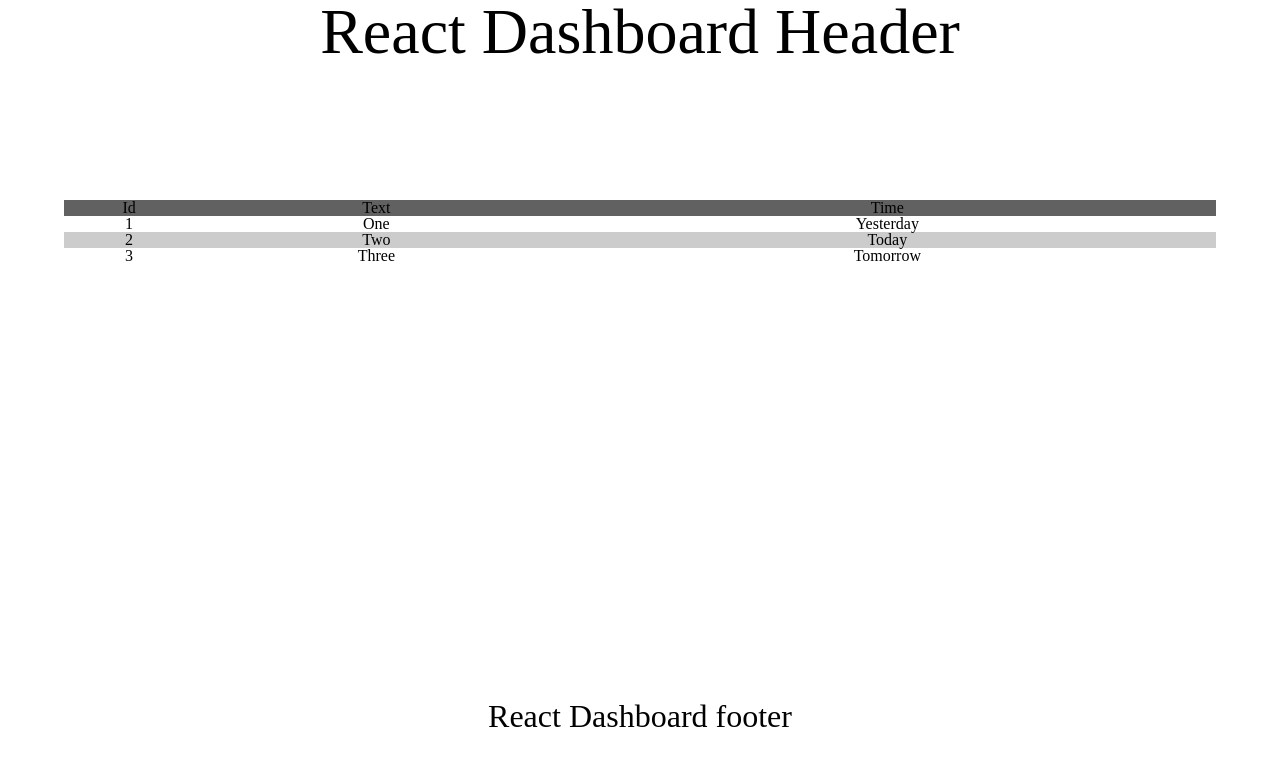
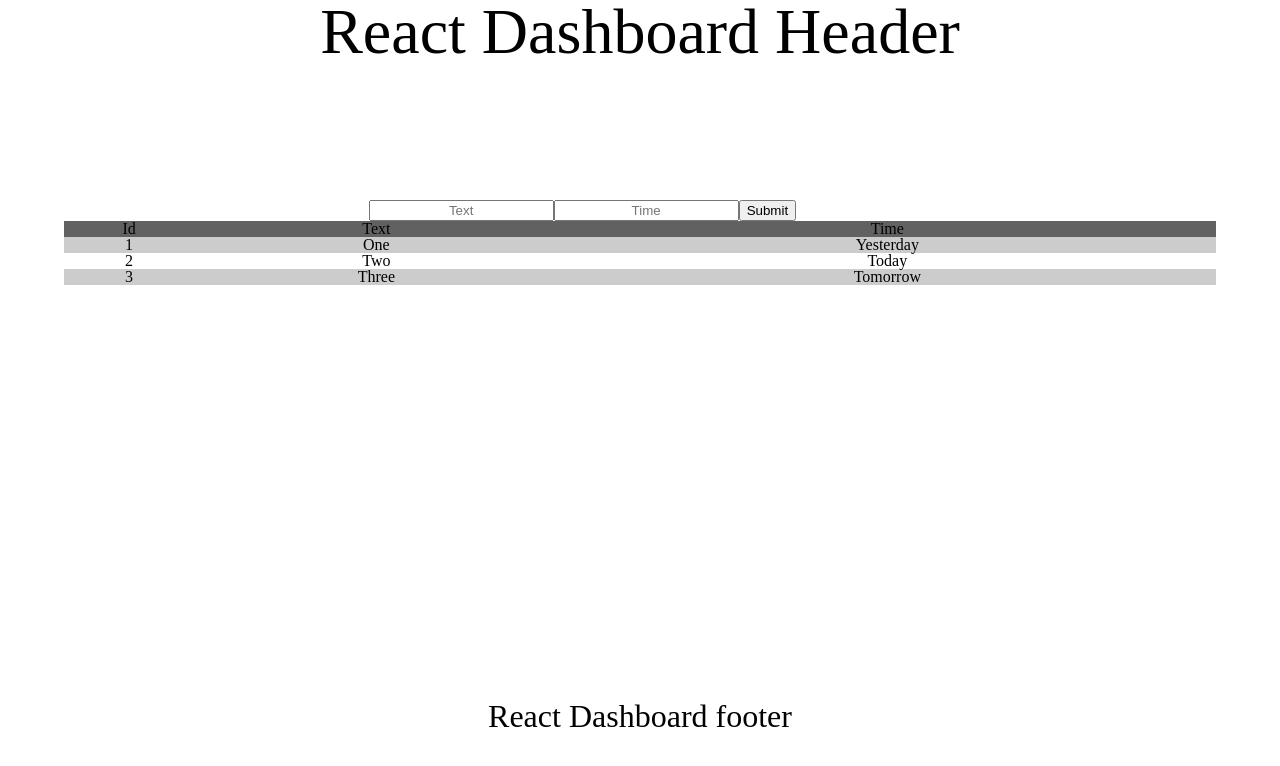
Before and after one commit to MikkelHansenAbtion/react-dashboard-1, a React (Create React App) app: page / in a window 1280 px wide. Shown: the top 766 px of the page. Built offline with nearby package versions, Linux system fonts and the light colour scheme.

Commit message:
Configured root App to hold state for now

```diff
--- a/src/App.js
+++ b/src/App.js
@@ -1,16 +1,51 @@
 import Header from "./components/Header";
 import Footer from "./components/Footer";
 import Matrix from "./components/Matrix";
+import EntryForm from "./components/EntryForm";
+import { useState } from "react";
 
 import "./assets/reset.scss";
 import "./assets/global.scss";
 
 function App() {
+    const [entries, setEntries] = useState([
+        {
+            id: 1,
+            text: "One",
+            time: "Yesterday",
+        },
+        {
+            id: 2,
+            text: "Two",
+            time: "Today",
+        },
+        {
+            id: 3,
+            text: "Three",
+            time: "Tomorrow",
+        },
+    ]);
+
+    const AddMatrixEntry = (entry) => {
+        const id = Math.floor(Math.random() * 100) + 1;
+        const newEntry = {
+            id: id,
+            ...entry,
+        };
+        console.log(id);
+        setEntries([...entries, newEntry]);
+    };
+
+    // const DeleteMatrixEntry = (id) => {
+    //     console.log(id);
+    // };
+
     return (
         <>
             <Header />
             <div className='content'>
-                <Matrix />
+                <EntryForm onAdd={AddMatrixEntry} />
+                <Matrix rows={entries} />
             </div>
             <Footer />
         </>
--- a/src/components/Matrix/Matrix.jsx
+++ b/src/components/Matrix/Matrix.jsx
@@ -1,38 +1,24 @@
 import "./Matrix.scss";
 
-const entries = [
-    {
-        id: 1,
-        text: "One",
-        time: "Yesterday",
-    },
-    {
-        id: 2,
-        text: "Two",
-        time: "Today",
-    },
-    {
-        id: 3,
-        text: "Three",
-        time: "Tomorrow",
-    },
-];
-
-const Matrix = () => {
+const Matrix = ({ rows }) => {
     return (
         <table className='matrix'>
+            <thead>
                 <tr>
                     <th>Id</th>
                     <th>Text</th>
                     <th>Time</th>
                 </tr>
-            {entries.map((entry) => (
-                <tr>
+            </thead>
+            <tbody>
+                {rows.map((entry) => (
+                    <tr key={("key_", entry.id)}>
                         <td>{entry.id}</td>
                         <td>{entry.text}</td>
                         <td>{entry.time}</td>
                     </tr>
                 ))}
+            </tbody>
         </table>
     );
 };
```
Lines whose indentation alone changed are shown as unchanged.
